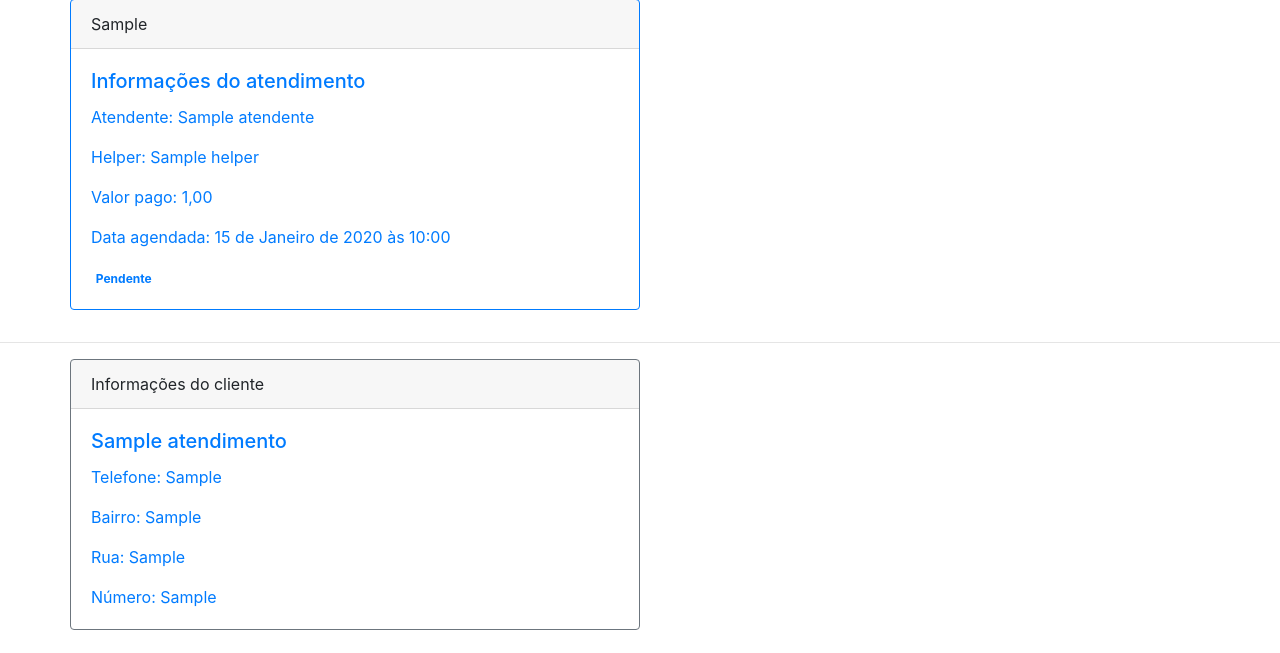
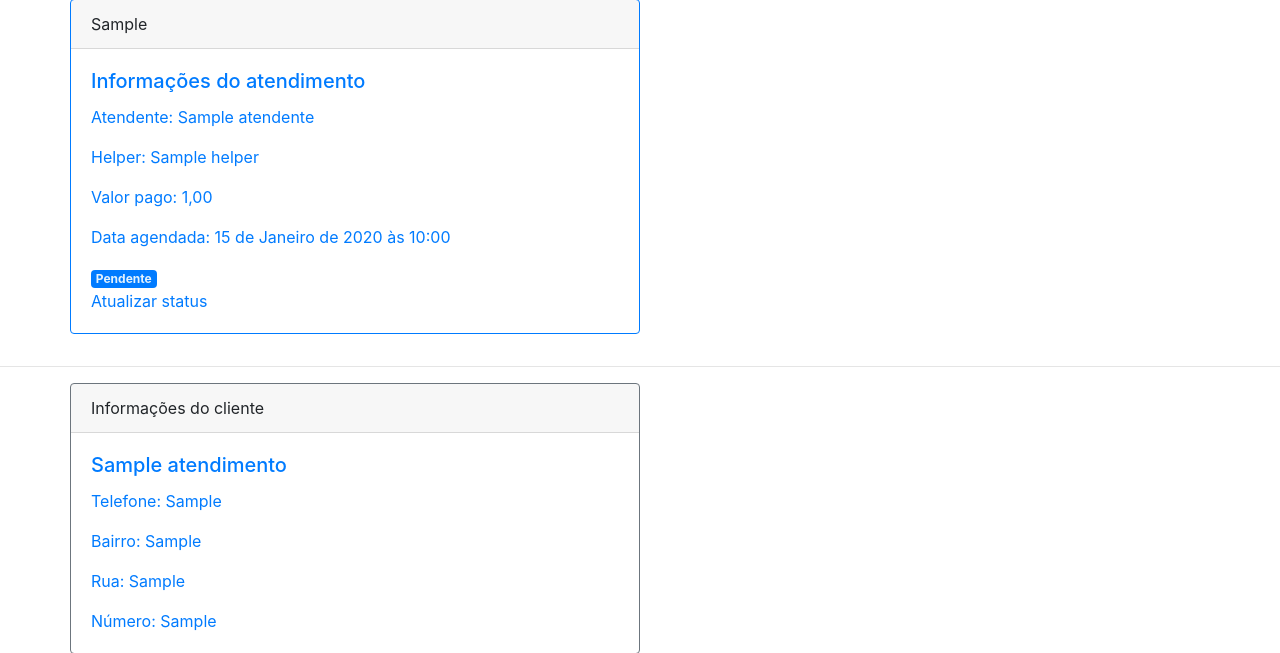
Before and after one commit to anamariagds/sistema_limpabem, a Django app: page /atendimento/atendimento_detalhes/1/ in a window 1280 px wide. Shown: the part 79-732 px from the top of the page. Run offline with Django 4.2, Linux system fonts and the light colour scheme; tables that the repository leaves empty hold one stand-in row (values such as "Sample post").

Commit message:
Template de mudança do status e link para atualizar

```diff
--- a/atendimentos/templates/atendimento_detalhes.html
+++ b/atendimentos/templates/atendimento_detalhes.html
@@ -1,12 +1,20 @@
 <!doctype html>
 <html lang="en">
   <head>
+    <style type="text/css">
+        span{
+            color: #e3f2fd;
+        }
+
+    </style>
     <!-- Required meta tags -->
     <meta charset="utf-8">
     <meta name="viewport" content="width=device-width, initial-scale=1, shrink-to-fit=no">
 
     <!-- Bootstrap CSS -->
     <link rel="stylesheet" href="https://cdn.jsdelivr.net/npm/bootstrap@4.6.2/dist/css/bootstrap.min.css">
+
+
 
     <title>{{atendimento.nome_cliente}}</title>
   </head>
@@ -28,14 +36,15 @@
 
                     <td>
                         {% if atendimento.status == "R" %}
-                            <span class="badge text-bg-primary">Realizado</span>
+                            <span class="badge bg-success">Realizado</span>
                         {% elif atendimento.status == "C" %}
-                            <span class="badge text-bg-success">Cancelado</span>
+                            <span class="badge bg-danger">Cancelado</span>
                         {% else %}
-                            <span class="badge text-bg-success">Pendente</span>
+                            <span class="badge bg-primary">Pendente</span>
                         {% endif%}
 
                     </td>
+                    <a href="{% url 'atualizar_status' atendimento.id %}"><p class="card-text">Atualizar status</p></a>
 
                 </div>
 
--- a/atendimentos/urls.py
+++ b/atendimentos/urls.py
@@ -5,6 +5,7 @@ urlpatterns = [
     path('ver_atendimentos/', views.ver_atendimentos, name="ver_atendimentos"),
     path('novo_atendimento/', views.novo_atendimento, name="novo_atendimento"),
     path('atendimento_detalhes/<int:id>/', views.atendimento_detalhes, name="atendimento_detalhes"),
+    path('atualizar_status/<int:id_atendimento>/', views.atualizar_status, name="atualizar_status"),
 
 
 
--- a/atendimentos/views.py
+++ b/atendimentos/views.py
@@ -17,7 +17,7 @@ def novo_atendimento(request):
     form = atendimentoForm(request.POST or None) #instancia do formulario
     if form.is_valid():
         form.save()
-        return redirect('/atendimento/ver_atendimentos/') #redirect evita repetir
+        return redirect('/atendimento/ver_atendimentos/')
 
     return render(request, 'novo_atendimento.html', {'form': form})
 
@@ -25,3 +25,12 @@ def atendimento_detalhes(request, id):
     if request.method == "GET":
         atendimento = Atendimento.objects.get(id=id)
         return render(request, 'atendimento_detalhes.html', {'atendimento': atendimento})
+
+def atualizar_status(request, id_atendimento):
+    atendimento = Atendimento.objects.get(id=id_atendimento)
+    form = atendimentoForm(request.POST or None, instance=atendimento)
+    if form.is_valid():
+        form.save()
+        return redirect('/atendimento/ver_atendimentos/')
+
+    return render(request, 'atendimento_atualizado.html', {'form': form})
--- a/funcionarios/templates/login.html
+++ b/funcionarios/templates/login.html
@@ -20,7 +20,8 @@
         <h2>Login</h2>
         <p>Entre no sistema.</p>
         <hr>
-        <form method="POST" action="{% url 'validando_acesso' %}" >{% csrf_token %}
+        <form method="POST" action="{% url 'validando_acesso' %}" >
+            {% csrf_token %}
             <label>email</label>
             <input type="text" class="form-control" placeholder="Email..." name="email">
             <br>
```
Also changed, not shown: atendimentos/templates/atendimento_atualizado.html (added, +34 -0 lines), atendimentos/templates/ver_atendimentos.html (+10 -3 lines).
